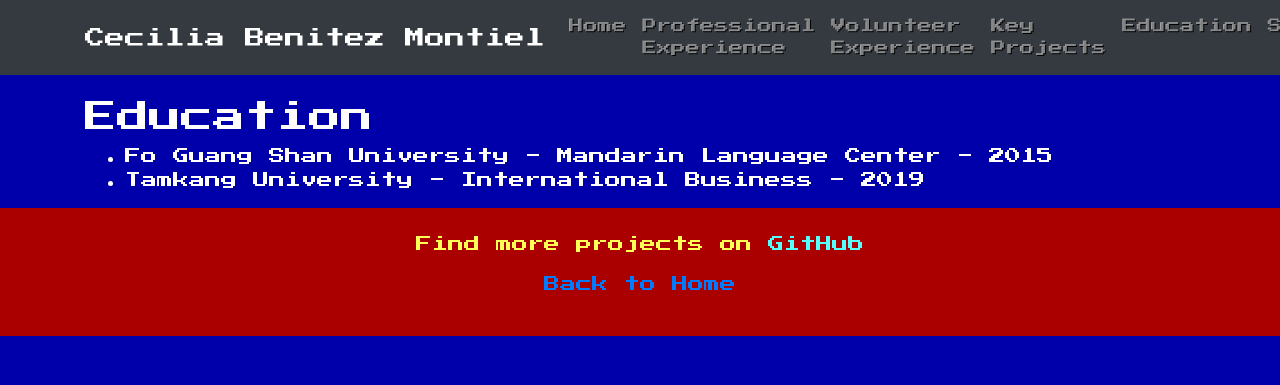
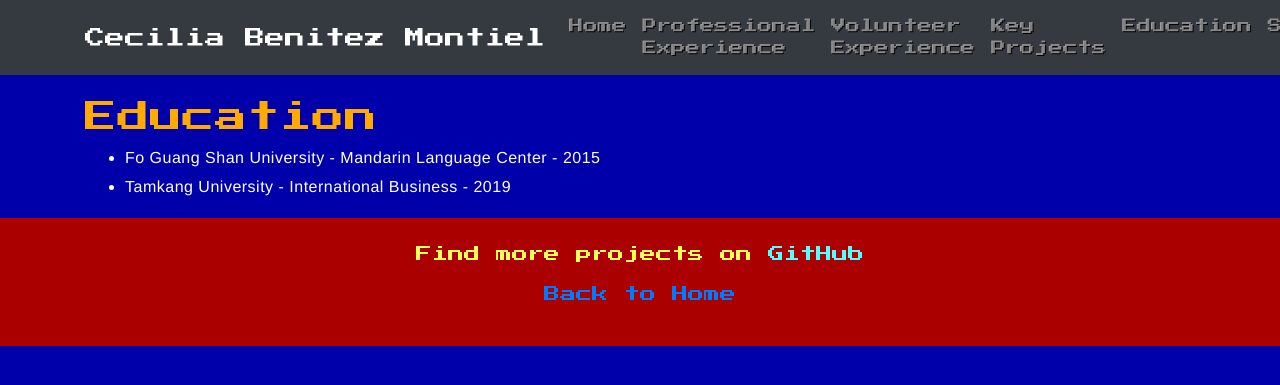
Before and after one commit to ch1llc0d3/ch1llc0d3.github.io, a Jekyll site: the page built from education.html, in a window 1280 px wide. Shown: the top 385 px of the page. Built offline with Jekyll 4.4.1, drawn with Linux system fonts in a browser that asks for light colours.

Commit message:
readable-text

```diff
--- a/assets/css/styles.css
+++ b/assets/css/styles.css
@@ -18,19 +18,36 @@
     --black: #000000;
 }
 
-/* General body styling */
+/* General Body Styling */
 body {
     background-color: var(--dark-blue);
-    font-family: 'Press Start 2P', cursive;
+    font-family: 'Press Start 2P', cursive; /* Default font for headers */
     color: var(--white);
     margin: 0;
     padding: 0;
+    padding-top: 50px; /* Prevents content from overlapping the navbar */
 }
 
-/* Navbar Compact Design */
+/* Font for Readable Text Sections */
+.readable-text {
+    font-family: 'Helvetica Neue', Helvetica, Arial, sans-serif; /* Readable sections */
+    font-size: 1rem;
+    line-height: 1.8;
+    letter-spacing: 0.5px;
+    color: var(--white);
+}
+
+/* Readable Section Headings */
+.readable-text h2 {
+    font-family: 'Press Start 2P', cursive; /* Maintain the Minecraft theme for headers */
+    color: var(--gold);
+    margin-top: 20px;
+}
+
+/* Navbar Styling */
 .minecraft-nav {
     background-color: var(--dark-gray);
-    padding: 8px 10px; /* Reduce padding for compactness */
+    padding: 8px 10px;
     position: fixed;
     width: 100%;
     top: 0;
@@ -39,8 +56,8 @@ body {
 
 .minecraft-nav .navbar-nav li a {
     color: var(--gold);
-    padding: 8px 12px; /* Reduce padding for smaller nav items */
-    font-size: 0.9rem; /* Smaller font for compact look */
+    padding: 8px 12px;
+    font-size: 0.9rem;
     text-shadow: 1px 1px var(--black);
 }
 
@@ -49,26 +66,7 @@ body {
     color: var(--black);
 }
 
-/* Make Navbar Sticky with Space Below for Content */
-body {
-    padding-top: 50px; /* Ensures content does not overlap the navbar */
-}
-
-/* Responsive Adjustments for Smaller Screens */
-@media (max-width: 768px) {
-    .minecraft-nav .navbar-nav li {
-        text-align: center;
-        margin-bottom: 10px;
-    }
-
-    .minecraft-nav .navbar-nav li a {
-        padding: 10px;
-        font-size: 1rem; /* Larger text for easier clicking on mobile */
-    }
-}
-
-
-/* Jumbotron header */
+/* Jumbotron Header */
 .jumbotron.masthead {
     background-color: var(--dark-purple);
     color: var(--white);
@@ -85,20 +83,22 @@ body {
     font-size: 1.2rem;
 }
 
-/* Image Style */
+/* Image Styling */
 .minecraft-style {
     width: 100px;
     height: 100px;
     border-radius: 50%;
     transition: transform 0.3s ease, box-shadow 0.3s ease;
 }
+
 .minecraft-style:hover {
     transform: scale(1.2); /* Slightly increase size on hover */
     box-shadow: 0 0 15px var(--gold); /* Add a glowing effect */
 }
 
-/* Buttons */
+/* Button Styling */
 .btn-primary {
+    font-family: 'Press Start 2P', cursive;
     background-color: var(--dark-green);
     border-color: var(--dark-green);
     color: var(--yellow);
@@ -113,16 +113,31 @@ body {
     color: var(--black);
 }
 
-/* Footer */
+/* Footer Styling */
 .minecraft-footer {
     background-color: var(--dark-red);
     color: var(--yellow);
     padding: 20px;
     text-align: center;
 }
+
 .minecraft-footer a.footer-link {
     color: var(--aqua);
 }
+
 .minecraft-footer a.footer-link:hover {
     color: var(--gold);
 }
+
+/* Responsive Adjustments */
+@media (max-width: 768px) {
+    .minecraft-nav .navbar-nav li {
+        text-align: center;
+        margin-bottom: 10px;
+    }
+
+    .minecraft-nav .navbar-nav li a {
+        padding: 10px;
+        font-size: 1rem; /* Larger text for easier clicking on mobile */
+    }
+}
--- a/education.html
+++ b/education.html
@@ -2,8 +2,10 @@
 layout: base
 title: Education
 ---
+<section class="readable-text">
 <h2>Education</h2>
 <ul>
     <li>Fo Guang Shan University - Mandarin Language Center - 2015</li>
     <li>Tamkang University - International Business - 2019</li>
 </ul>
+</section>
--- a/projects.html
+++ b/projects.html
@@ -2,7 +2,7 @@
 layout: base
 title: Key Projects
 ---
-
+<section class="readable-text">
 <h2>Key Projects</h2>
 <ul>
     <li><strong>Ñambyaty Go - Full-Stack Development (HTML, CSS, Python, Django)</strong>
@@ -45,3 +45,4 @@ title: Key Projects
         <ul>Hosted on codesandbox.io and netlify</ul>
     </li>
 </ul>
+</section>
--- a/skills.html
+++ b/skills.html
@@ -2,6 +2,8 @@
 layout: base
 title: Skills
 ---
+
+<section class="readable-text">
 <h2>Skils</h2>
 
 <ul>
@@ -37,3 +39,4 @@ title: Skills
         Spanish. Guarani. Portuguese. English. Mandarin Chinese.
     </li>
 </ul>
+</section>
--- a/volunteer.html
+++ b/volunteer.html
@@ -2,6 +2,7 @@
 layout: base
 title: Professional Experience
 ---
+<section class="readable-text">
 
 <h2>Volunteer Experience</h2>
 <ul>
@@ -35,3 +36,4 @@ title: Professional Experience
     </ul>
  </li>
 </ul>
+</section>
--- a/work.html
+++ b/work.html
@@ -2,6 +2,8 @@
 layout: base
 title: Professional Experience
 ---
+<section class="readable-text">
+
 <h2>Professional Experience</h2>
 <ul>
     <li><h3>My Digital Tree | Founder, Tech Dev, Project Leader | Nov 2023 - Present</h3>
@@ -62,3 +64,4 @@ title: Professional Experience
         </ul>
     </li>
 </ul>
+</section>
```
Also changed, not shown: 6 other files.
